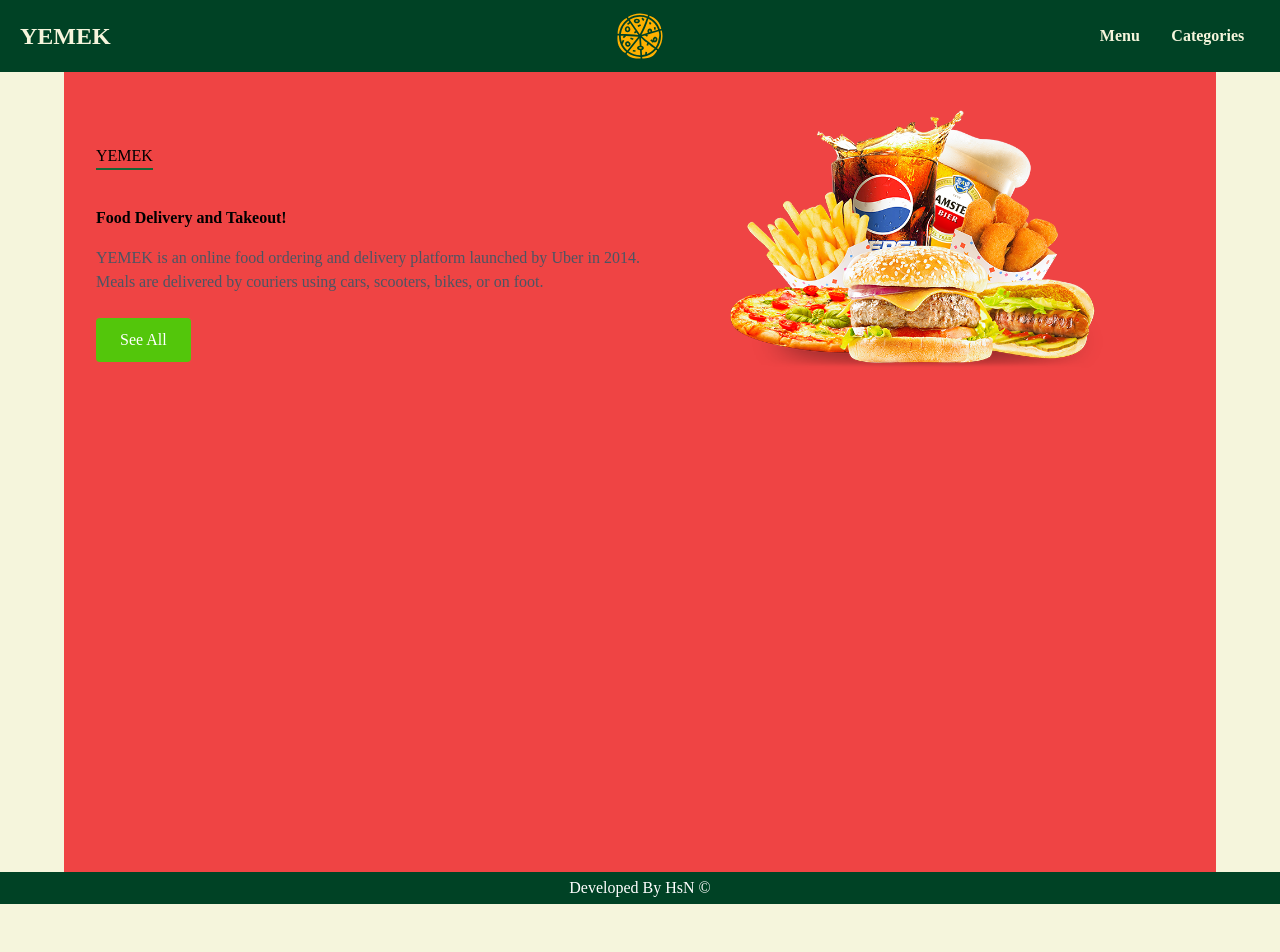
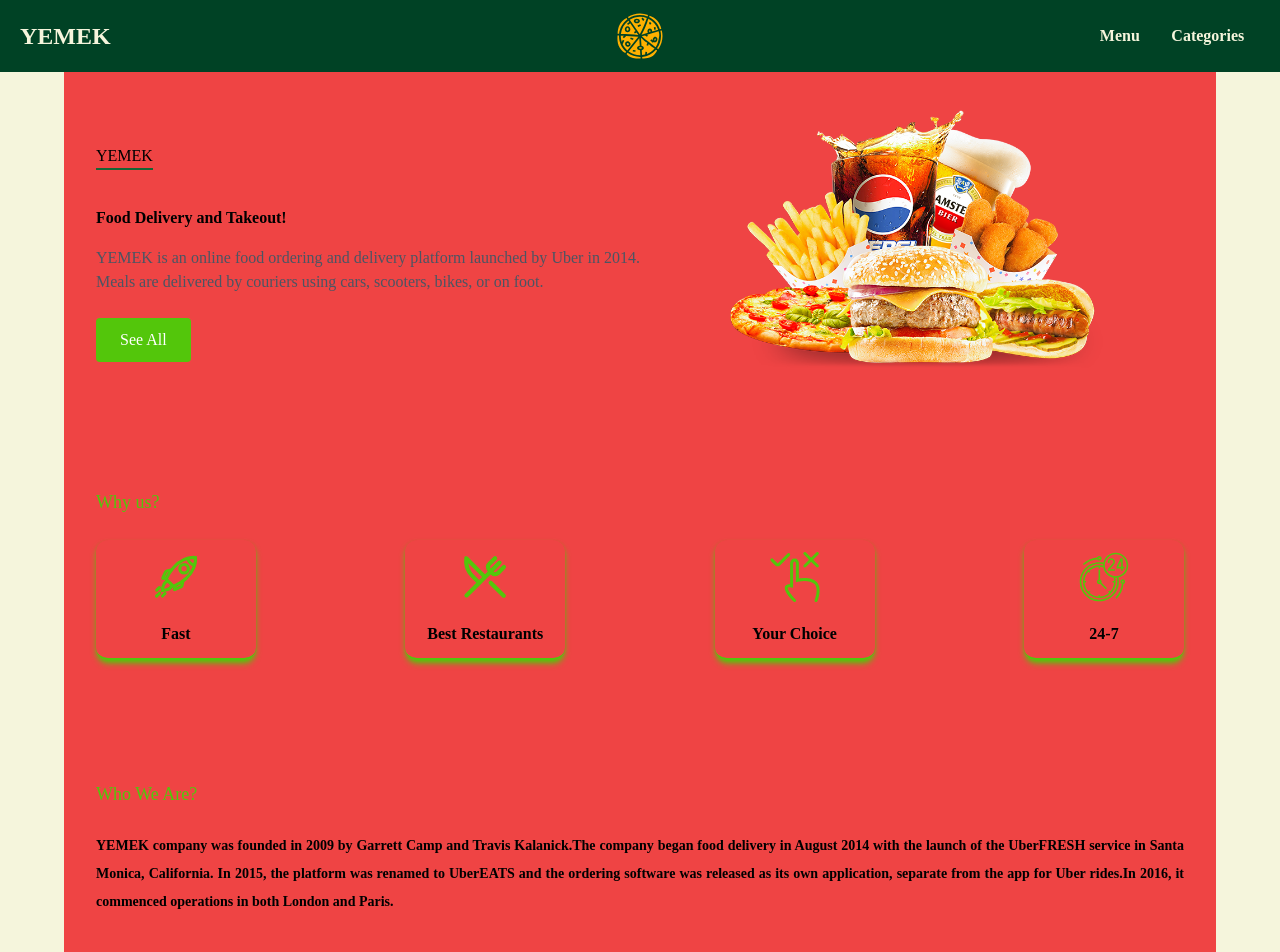
Before and after one commit to hasanashrafi/food-next, a Next.js app: page / in a window 1280 px wide. Shown: the top 952 px of the page. Before the commit the page ends 904 px from the top, so only its background shows below. Built offline with nearby package versions, Linux system fonts and the light colour scheme.

Commit message:
added attributes component and definition to home page

```diff
--- a/components/templates/HomePage.js
+++ b/components/templates/HomePage.js
@@ -1,9 +1,13 @@
+import Attributes from "../modules/Attributes"
 import Banner from "../modules/Banner"
+import Definition from "../modules/Definition"
 
 function HomePage() {
     return (
         <div className=" flex flex-wrap justify-between p-4 ">
-            <Banner/>
+            <Banner />
+            <Attributes />
+            <Definition />
         </div>
     )
 }
```
